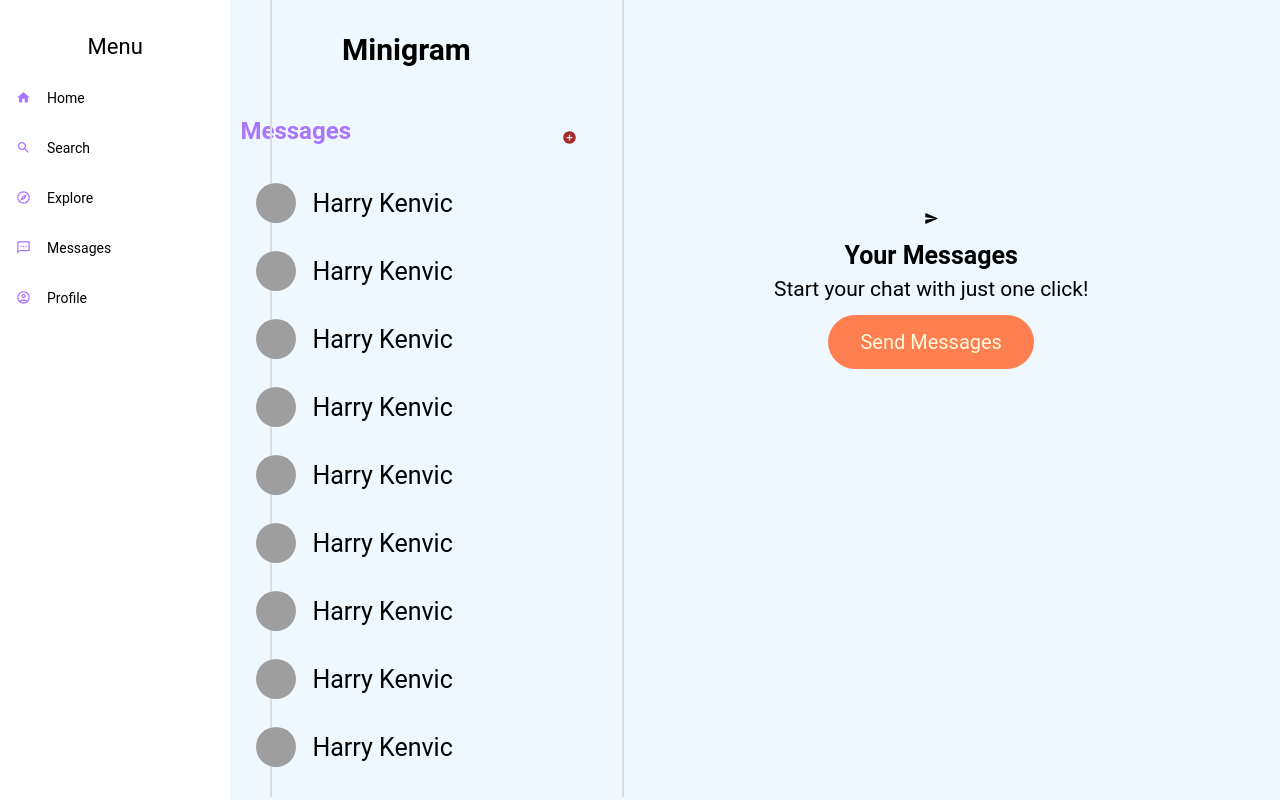
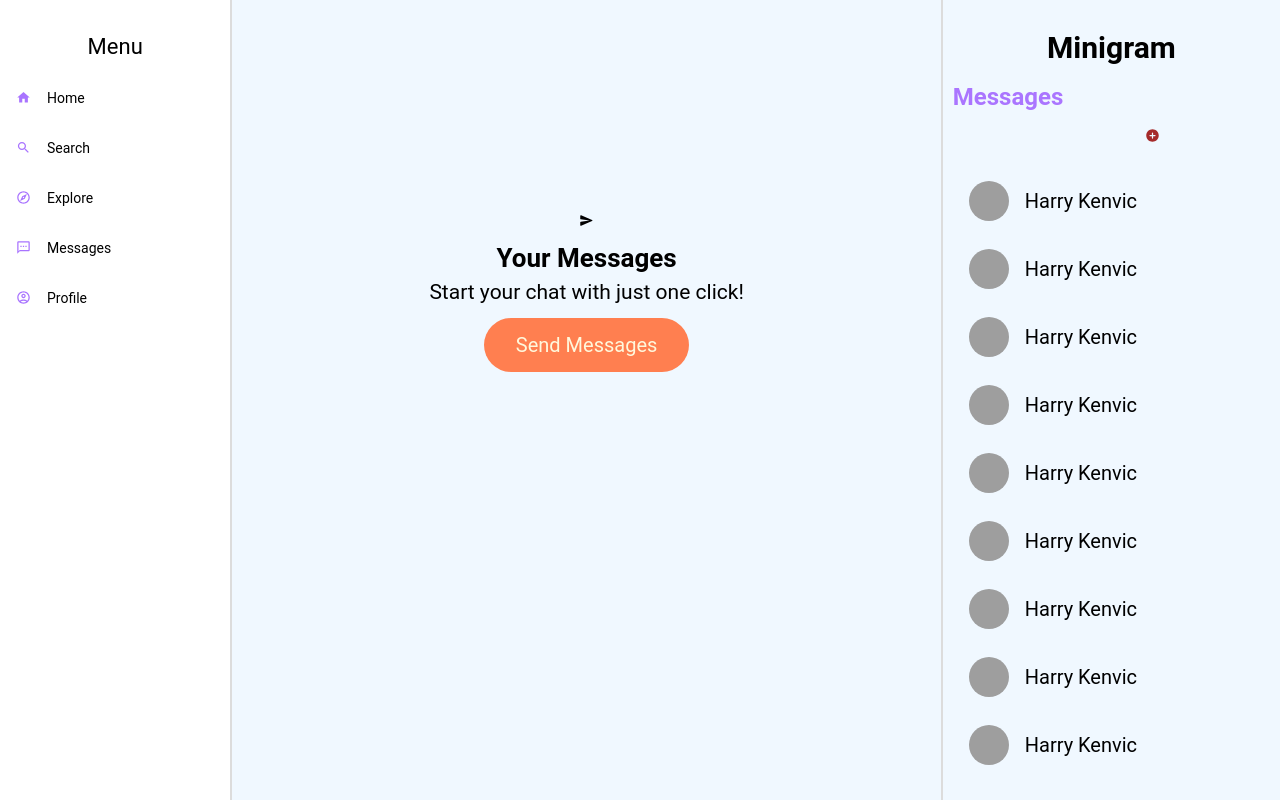
Before and after one commit to iot-lab-kiit/Minigram-Frontend, a Next.js app: page /messages in a window 1280 px wide. Built offline with nearby package versions, Linux system fonts and the light colour scheme; grey boxes are pictures that could not be loaded.

Commit message:
Updated Messages pages.
Shifted component and chat pannel and added functionality to Send Messages button.

```diff
--- a/pages/messages.js
+++ b/pages/messages.js
@@ -8,6 +8,8 @@ import AddCircleRoundedIcon from '@mui/icons-material/AddCircleRounded';
 
 const messages = () => {
   const number = [1, 2, 3, 4, 5, 6, 7, 8, 9];
+  const names = [1, 2, 3, 4];
+  const [showModal, setShowModal] = useState(false);
 
   return (
     <div className={styles.msg_body}>
@@ -17,6 +19,7 @@ const messages = () => {
       </div>
       <div className={styles.msg_pannel}>
         <div className={styles.msg_rotate} />
+        <div className={styles.pannel}>
           <h5 className={styles.msgp_heading}>Minigram</h5>
           <div className={styles.msgp_add}>
             <h5 className={styles.msgp_messages}>Messages</h5>
@@ -37,19 +40,44 @@ const messages = () => {
           </div>
         </div>
 
+      </div>
+
       <div className={styles.msg_view}>
         <div className={styles.msg_rotate} />
+        <div className={styles.pannel}>
           <div className={styles.msgv_align}>
             <SendRoundedIcon className={styles.msgv_icn} />
-          <h5 className={styles.msgp_Name}>Your Messages</h5>
+            <h5 className={styles.msgp_Msg}>Your Messages</h5>
             <p className={styles.msgp_para}>Start your chat with just one click!</p>
-          <button className={styles.msgv_button}>Send Messages</button>
-
+            <button className={styles.msgv_button} onClick={() => setShowModal(true)}>Send Messages</button>
+          </div>
         </div>
 
       </div>
 
+      {
+        showModal ? (
+          <div className={styles.bgmodal}>
+            <div className={styles.modalcontents}>
+              <div className={styles.close} onClick={() => setShowModal(false)}>+</div>
+              <img src="https://richardmiddleton.me/comic-100.png" alt="" />
 
+              <div>
+                <input className={styles.nameSearch} type="text" placeholder="What's the name" />
+                <p className={styles.size}>No great matches!</p>
+                <div className={styles.searchList}>
+                  {names.map(() => (
+                    <div>
+                    </div>
+                  ))}
+                </div>
+              </div>
+
+                    <button className={styles.chatBtn}>Let's Chat</button>
+            </div>
+          </div>
+        ) : null
+      }
 
     </div>
   )
--- a/styles/MessagesPage.module.css
+++ b/styles/MessagesPage.module.css
@@ -10,19 +10,35 @@
     height: 100vh;
 }
 
+.msg_view {
+    order: 1;
+    width: 55.5%;
+    background-color: aliceblue;
+    height: 100vh;
+    display: flex;
+}
+
 .msg_pannel {
-    order: 1;
-    width: 27.5%;
+    order: 2;
+    width: 26.5%;
+    background-color: aliceblue;
+    height: 100vh;
+    display: flex;
+}
+
+.pannel {
+    width: 100%;
     background-color: aliceblue;
     height: 100vh;
 }
 
-.msg_view {
-    order: 2;
-    width: 54.5%;
-    background-color: aliceblue;
+.msg_rotate {
     height: 100vh;
+    width: .2rem;
+    background-color: gainsboro;
+    /* background-color: black; */
 }
+
 
 .msgv_align {
     padding-top: 30%;
@@ -40,6 +56,7 @@
     margin-top: 2.4rem;
     cursor: pointer;
     overflow-y: scroll;
+    scroll-behavior: smooth;
     height: 77vh;
 }
 
@@ -51,12 +68,16 @@
 }
 
 .msgp_Icon {
-    width: 5.5rem;
-    height: 5.5rem;
+    width: 4.5rem;
+    height: 4.5rem;
 }
 
 .msgp_Name {
-    font-size: 2.5rem;
+    font-size: 2rem;
+}
+
+.msgp_Msg {
+    font-size: 2.6rem;
 }
 
 .msgp_para {
@@ -80,13 +101,7 @@
     background-color: chocolate;
 }
 
-.msg_rotate {
-    height: .2rem;
-    width: 199vh;
-    margin-left: -75.5rem;
-    background-color: gainsboro;
-    transform: rotate(90deg);
-}
+
 
 .msgv_icn {
     height: 8rem;
@@ -128,3 +143,73 @@
 .message:hover {
     background-color: rgb(199, 202, 199);
 }
+
+.bgmodal {
+    background-color: rgba(0, 0, 0, 0.8);
+    width: 100%;
+    height: 100%;
+    position: absolute;
+    top: 0;
+    display: flex;
+    justify-content: center;
+    align-items: center;
+}
+
+.modalcontents {
+    height: 45rem;
+    width: 70rem;
+    padding: 2rem;
+    position: relative;
+    border-radius: 3rem;
+    background-color: whitesmoke;
+}
+
+.close {
+    position: absolute;
+    top: 0;
+    right: 2rem;
+    font-size: 5rem;
+    color: #333;
+    transform: rotate(45deg);
+    cursor: pointer;
+}
+
+.close:hover {
+    color: #666;
+}
+
+.nameSearch {
+    width: 60%;
+    height: 4rem;
+    margin-top: 2rem;
+    margin-left: 10rem;
+    font-size: 2.5rem;
+    border: none;
+    background-color: whitesmoke;
+}
+
+.searchList {
+    overflow-y: scroll;
+    height: 20rem;
+    margin-top: -1.5rem;
+}
+
+.size {
+    font-size: 1.5rem;
+    margin-top: 4rem;
+    margin-left: 3rem;
+}
+
+.chatBtn {
+    width: 90%;
+    height: 3.5rem;
+    font-size: 2.5rem;
+    border-radius: 1rem;
+    margin-top: 3.5rem;
+    margin-left: 2.5rem;
+    background-color: navajowhite;
+}
+
+.chatBtn:hover{
+    background-color: moccasin;
+}
```
Lines whose indentation alone changed are shown as unchanged.
